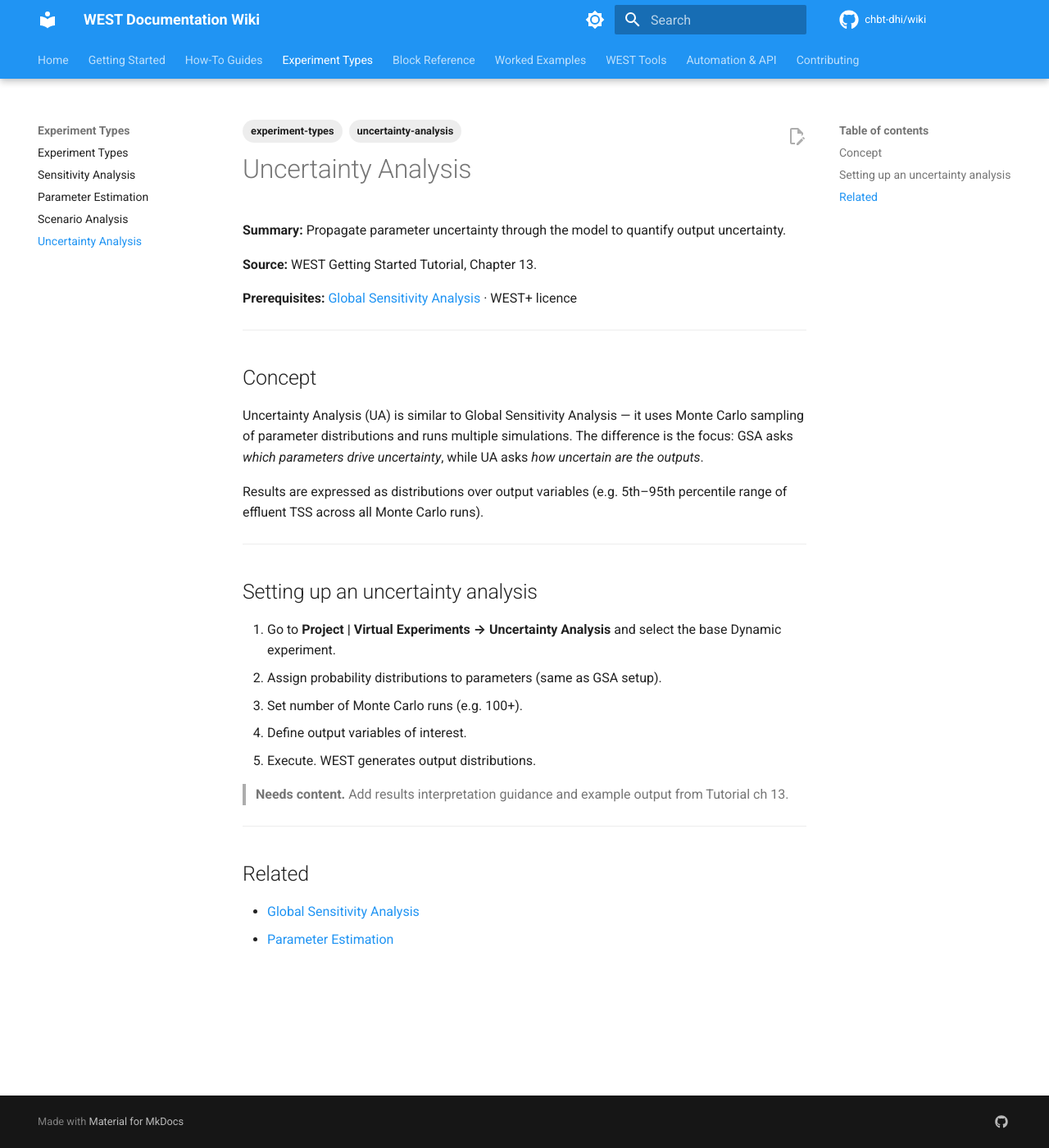
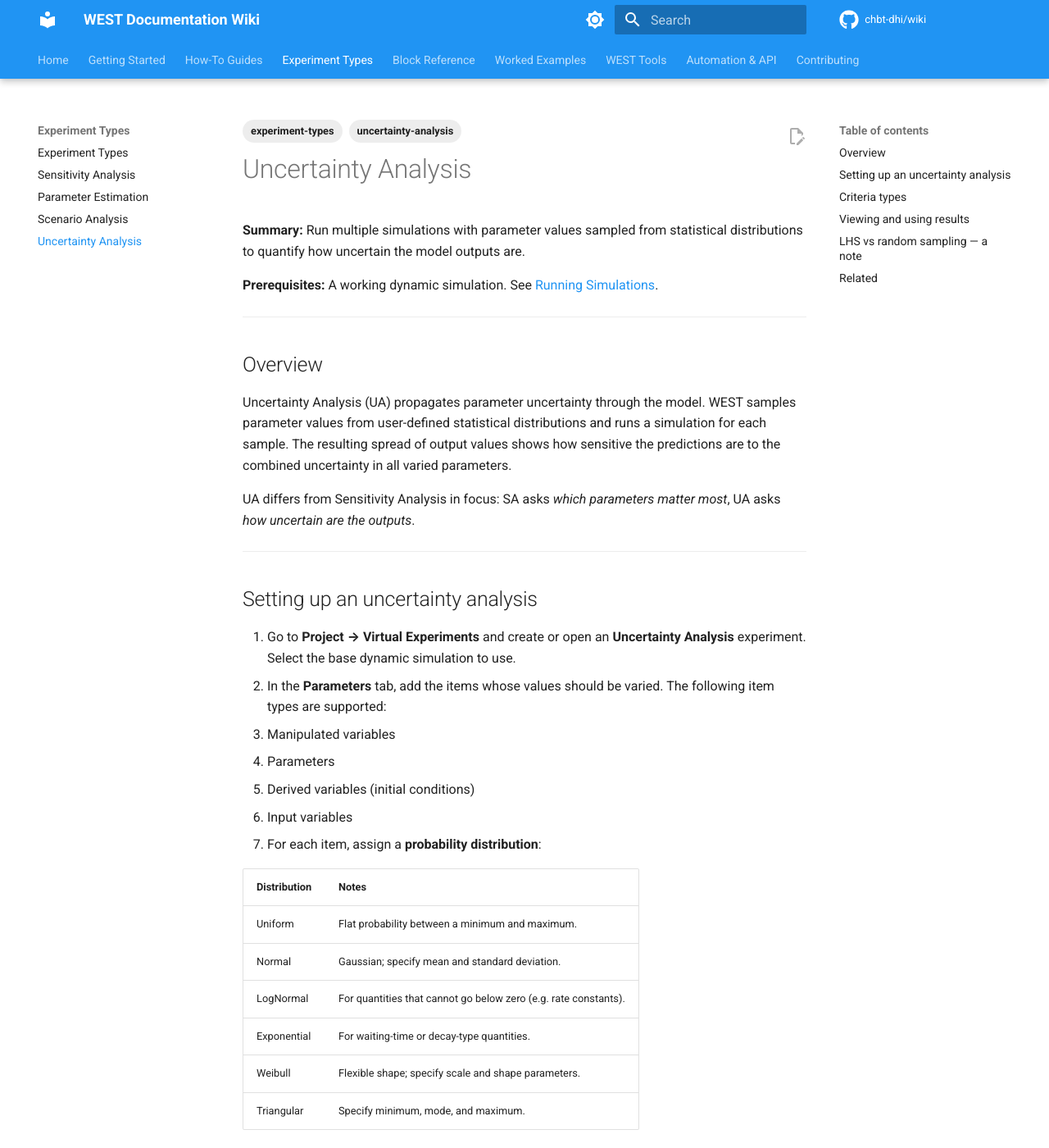
Before and after one commit to CHBT-DHI/Wiki, an MkDocs documentation site: the page built from docs/experiment-types/uncertainty-analysis.md, in a window 1280 px wide and 1400 px high. Shown: the whole window at 82% size. Built offline with MkDocs 1.6.1 and Material for MkDocs 9.7.7, drawn with Linux system fonts in a browser that asks for light colours; comment, search, counter and statistics services are not loaded; some of the changed text lies outside the part shown.

Commit message:
docs: populate uncertainty-analysis.md from WEST User Guide ch 4.6

```diff
--- a/docs/experiment-types/uncertainty-analysis.md
+++ b/docs/experiment-types/uncertainty-analysis.md
@@ -6,35 +6,88 @@
 
 # Uncertainty Analysis
 
-**Summary:** Propagate parameter uncertainty through the model to quantify output uncertainty.
+**Summary:** Run multiple simulations with parameter values sampled from statistical distributions to quantify how uncertain the model outputs are.
 
-**Source:** WEST Getting Started Tutorial, Chapter 13.
-
-**Prerequisites:** [Global Sensitivity Analysis](sensitivity-analysis.md#global-sensitivity-analysis) · WEST+ licence
+**Prerequisites:** A working dynamic simulation. See [Running Simulations](../manuals/running-simulations.md).
 
 ---
 
-## Concept
+## Overview
 
-Uncertainty Analysis (UA) is similar to Global Sensitivity Analysis — it uses Monte Carlo sampling of parameter distributions and runs multiple simulations. The difference is the focus: GSA asks *which parameters drive uncertainty*, while UA asks *how uncertain are the outputs*.
+Uncertainty Analysis (UA) propagates parameter uncertainty through the model. WEST samples parameter values from user-defined statistical distributions and runs a simulation for each sample. The resulting spread of output values shows how sensitive the predictions are to the combined uncertainty in all varied parameters.
 
-Results are expressed as distributions over output variables (e.g. 5th–95th percentile range of effluent TSS across all Monte Carlo runs).
+UA differs from Sensitivity Analysis in focus: SA asks *which parameters matter most*, UA asks *how uncertain are the outputs*.
 
 ---
 
 ## Setting up an uncertainty analysis
 
-1. Go to **Project | Virtual Experiments → Uncertainty Analysis** and select the base Dynamic experiment.
-2. Assign probability distributions to parameters (same as GSA setup).
-3. Set number of Monte Carlo runs (e.g. 100+).
-4. Define output variables of interest.
-5. Execute. WEST generates output distributions.
+1. Go to **Project → Virtual Experiments** and create or open an **Uncertainty Analysis** experiment. Select the base dynamic simulation to use.
+2. In the **Parameters** tab, add the items whose values should be varied. The following item types are supported:
+   - Manipulated variables
+   - Parameters
+   - Derived variables (initial conditions)
+   - Input variables
+3. For each item, assign a **probability distribution**:
 
-> **Needs content.** Add results interpretation guidance and example output from Tutorial ch 13.
+   | Distribution | Notes |
+   |---|---|
+   | Uniform | Flat probability between a minimum and maximum. |
+   | Normal | Gaussian; specify mean and standard deviation. |
+   | LogNormal | For quantities that cannot go below zero (e.g. rate constants). |
+   | Exponential | For waiting-time or decay-type quantities. |
+   | Weibull | Flexible shape; specify scale and shape parameters. |
+   | Triangular | Specify minimum, mode, and maximum. |
+
+4. In the **Solver** tab, set the **Number of Shots** (number of Monte Carlo runs). A minimum of 100 is recommended; 500–1000 gives stable percentile estimates.
+5. Choose a **sampling method**:
+   - **Latin Hypercube Sampling (LHS):** Stratifies the sample space so that each distribution is evenly covered. Recommended — gives better coverage with fewer runs than pure random sampling.
+   - **Pure Random (PR):** Draws each sample independently at random. Simpler but requires more runs for equivalent coverage.
+6. Optionally add **data files** in the Data Files tab to provide reference time series for objective calculation. For each file, specify the weight and the decimal/thousand separators used in the file.
+7. Define output **criteria** (see below) to specify which aggregated statistics to compute.
+8. Click **Run**. WEST executes one simulation per sample and computes all criteria.
+
+---
+
+## Criteria types
+
+Criteria aggregate raw time-series output into scalar values for analysis. Four types are available:
+
+| Criteria type | What it computes |
+|---|---|
+| **Time series criteria** | Aggregates a variable's values across time for a single run (e.g. mean, max, integral over the run duration). |
+| **Run criteria** | Aggregates a statistic across all runs at each time point. Available statistics: min, max, mean, std dev, median, percentiles, skewness, kurtosis, moment, run number for min/max/closest-to-mean. |
+| **BVDF (Bound Value Duration Frequency)** | Counts how many times and what percentage of simulation time a variable violates a lower or upper bound. The same cross-run statistics as Run criteria are available. |
+| **Classification criteria** | Classifies output values into user-defined classes (e.g. compliant / non-compliant). The same cross-run statistics as Run criteria apply to each class. |
+
+---
+
+## Viewing and using results
+
+The **Runs** tab displays a matrix with one row per completed simulation:
+
+- Columns for each sampled parameter value used in that run.
+- Columns for each computed objective value.
+
+| Button | Action |
+|---|---|
+| **Generate** | Draw a new sample set (replaces the existing parameter table). |
+| **Export** | Export the runs matrix to Excel (XLS/XLSX). |
+| **Print** | Print the runs table. |
+| **Copy Values** | Copy the selected run's parameter values back to the base simulation. |
+| **Run** | Execute all runs in the current sample. |
+| **Plot** | Generate instant histograms of output distributions across runs. |
+
+---
+
+## LHS vs random sampling — a note
+
+Latin Hypercube Sampling divides each parameter's distribution into *N* equal-probability strata and draws exactly one sample from each stratum. This guarantees uniform coverage of the distribution even with a small number of runs and typically gives more stable percentile estimates than pure random sampling for the same N. Use Pure Random only when you have a specific statistical reason to require independent draws.
 
 ---
 
 ## Related
 
-- [Global Sensitivity Analysis](sensitivity-analysis.md#global-sensitivity-analysis)
+- [Scenario Analysis](scenario-analysis.md)
 - [Parameter Estimation](parameter-estimation.md)
+- [Results and Output](../manuals/results-output.md)
```
